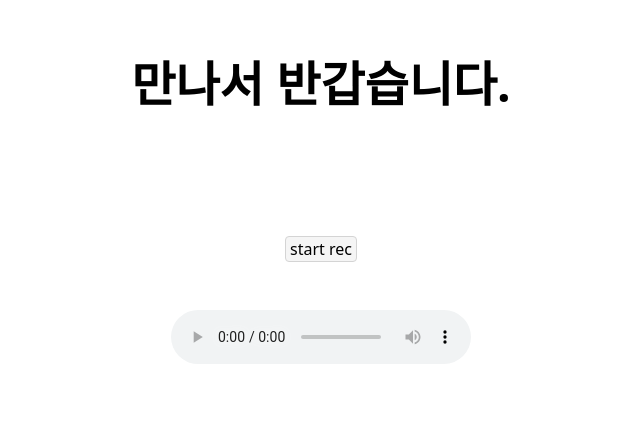
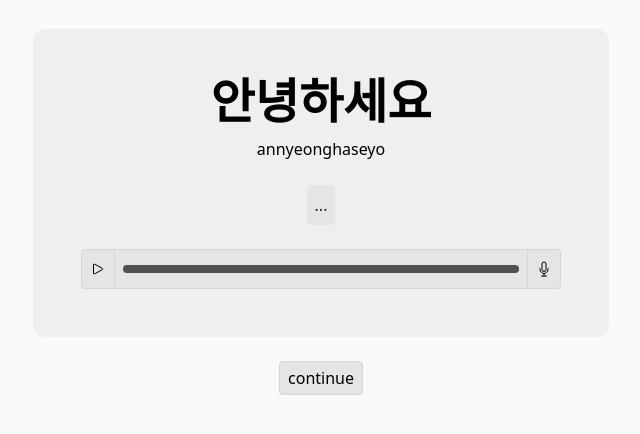
Before and after one commit to 60fov/polly, a Next.js app: page / in a window 1280 px wide. Shown: the part 188-622 px from the top of the page, without its empty margins (319-959 px from the left). Built offline with nearby package versions, Linux system fonts and the light colour scheme; no server answers.

Commit message:
ui update

```diff
--- a/package.json
+++ b/package.json
@@ -16,6 +16,7 @@
     "clsx": "^1.2.1",
     "eslint": "8.38.0",
     "eslint-config-next": "13.3.0",
+    "hark": "^1.2.3",
     "next": "13.3.0",
     "openai": "^3.2.1",
     "postcss": "8.4.21",
@@ -26,5 +27,8 @@
     "tailwindcss": "3.3.1",
     "typescript": "5.0.4",
     "zod": "^3.21.4"
+  },
+  "devDependencies": {
+    "@types/hark": "^1.2.2"
   }
 }
--- a/src/pages/api/speech/stt/[lang].ts
+++ b/src/pages/api/speech/stt/[lang].ts
@@ -25,7 +25,7 @@ async function querySTT(data: Buffer, lang: SupportedLanguage) {
   readable.push(data)
   readable.push(null)
   // @ts-ignore
-  readable.path = "audio.mp3"
+  readable.path = "audio.webm"
   return await openai.createTranscription(
     readable as unknown as File,
     "whisper-1",
--- a/src/pages/index.tsx
+++ b/src/pages/index.tsx
@@ -1,17 +1,31 @@
-import { useEffect, useRef, useState } from 'react'
+import { RefObject, useEffect, useReducer, useRef, useState } from 'react'
 import { cn } from '~/util/fns'
-
-const phrase = '만나서 반갑습니다.'
-
-// https://www.kianmusser.com/articles/react-where-put-websocket/
+import data from "~/util/data"
+import hark from "hark"
 
 export default function Home() {
   const audioStreamRef = useRef<MediaStream>()
   const mediaRecorderRef = useRef<MediaRecorder>()
   const audioRef = useRef<HTMLAudioElement>(null)
 
+  const [goals, setGoals] = useState<typeof data.korean[0][]>()
+
   const [isRecording, setIsRecording] = useState(false)
-  const [output, setOutput] = useState("")
+  const [transcription, setTranscription] = useState("")
+  const [transcriptionState, setTranscriptionState] = useState<"success" | "error" | "loading" | "idle">("idle")
+
+  const { currentTime, duration, isPlaying } = useAudioState(audioRef)
+
+  const [realTimeCurrentTime, setRealTimeCurrentTime] = useState(0)
+  useAnimationFrame(() => {
+    if (!audioRef.current) return
+    setRealTimeCurrentTime(audioRef.current.currentTime)
+  })
+
+  // init goals
+  useEffect(() => {
+    setGoals(shuffle(data.korean))
+  }, [])
 
   // audio onmount
   useEffect(() => {
@@ -19,6 +33,7 @@ export default function Home() {
       audio: true
     }).then((stream) => {
       audioStreamRef.current = stream
+
       mediaRecorderRef.current = new MediaRecorder(stream, {
         audioBitsPerSecond: 16_000,
         mimeType: 'audio/webm',
@@ -32,20 +47,28 @@ export default function Home() {
         const audioURL = URL.createObjectURL(e.data)
         audioRef.current.src = audioURL
         e.data.arrayBuffer()
-          .then((buffer) =>
-            fetch('/api/speech/stt/ko', {
+          .then((buffer) => {
+            setTranscriptionState("loading")
+            return fetch('/api/speech/stt/ko', {
               method: "POST",
               body: buffer
-            }))
+            })
+          })
           .then((resp) => resp.json())
-          .then((json) => setOutput(json.text))
+          .then((json) => {
+            setTranscriptionState("success")
+            return setTranscription(json.text)
+          })
+          .catch((error) => {
+            setTranscriptionState("error")
+            console.log(error)
+          })
       }
       console.log("audio stream: captured!")
     }).catch((err) => {
       console.warn(err)
     })
   }, [])
-
 
 
   const handleRecordButton: React.MouseEventHandler<HTMLButtonElement> = (e) => {
@@ -70,32 +93,219 @@ export default function Home() {
     console.log(`recorder state: ${recorder.state}`)
   }
 
+  const goal = goals?.[0]
+  const correct = (transcriptionState === "success" && transcription.replaceAll(".", "").replaceAll("?", "") === goal?.korean)
+
   return (
-    <main className={cn("h-screen flex justify-center items-center")}>
-      <div className={cn("flex flex-col gap-12 items-center")}>
+    <main className={cn("h-screen flex flex-col gap-6 justify-center items-center")}>
+      <div className={cn("flex flex-col gap-6 items-center p-12 w-full max-w-xl rounded-xl bg-neutral-200/50")}>
+        <div className={cn(
+          "flex flex-col gap-3 items-center"
+        )}>
           <span className={cn(
             "text-5xl font-bold",
-          output && (output === phrase ? "text-teal-500" : "text-rose-500"),
+            transcriptionState === "success" && (correct ? "text-teal-500" : "text-rose-500"),
             "transition-colors"
-        )}>{phrase}</span>
-        <span className={cn(
-          "text-3xl font-bold h-8",
-          "transition-colors"
-        )}>{output}</span>
+          )}>{goal?.korean}</span>
+          <span>{goal?.romanization}</span>
+          {/* <span>{goal.english}</span> */}
+        </div>
+        <div>
+          <p className={cn(
+            "text-neutral-800",
+            "p-2 rounded",
+            "bg-neutral-200"
+          )}>
+            {
+              transcriptionState === "loading" ? (
+                "processing audio..."
+              ) : transcriptionState === 'success' ? (
+                transcription
+              ) : transcriptionState === 'error' ? (
+                'failed to transcribe audio'
+              ) : "..."
+            }
+          </p>
+        </div>
+        <div className="flex h-10 bg-neutral-200 border border-neutral-300 rounded self-stretch overflow-hidden">
+          <button
+            onClick={() => {
+              const audio = audioRef.current
+              if (!audio) return
+              if (audio.paused) audio.play()
+              else audio.pause()
+            }}
+            className={cn(
+              "flex items-center justify-center p-2",
+              "hover:bg-neutral-100/50 active:bg-neutral-300",
+              "border-r border-r-neutral-300"
+            )}>{isPlaying ? <IconPause /> : <IconPlay />}</button>
+
+          <div className="flex items-center p-2 grow">
+            <ProgressBar value={!isRecording ? realTimeCurrentTime : undefined} max={duration} />
+          </div>
+
           <button
             className={cn(
-            "appearance-none leading-none",
-            "border p-1 rounded",
-            isRecording ? "bg-red-100 border-red-300 animate-pulse" : "bg-neutral-100 border-neutral-300",
+              "flex items-center justify-center p-2",
+              "hover:bg-neutral-100/50 active:bg-neutral-300",
+              "border-l border-l-neutral-300",
+              isRecording ? "animate-pulse text-red-400" : "text-black"
             )}
-          onClick={handleRecordButton}
-        >
-          {
-            isRecording ? "stop rec" : "start rec"
-          }
+            onClick={handleRecordButton}>
+            <IconMic />
           </button>
-        <audio ref={audioRef} controls></audio>
         </div>
-    </main >
+        <audio
+          ref={audioRef}
+        // controls
+        />
+      </div>
+      <button
+        className={cn(
+          "p-2 leading-none rounded bg-neutral-200 border border-neutral-300",
+          correct && "bg-cyan-200 hover:bg-cyan-200/50 active:bg-cyan-400 border-cyan-300 transition-all"
+        )}
+        onClick={() => {
+          setGoals(goals?.slice(1))
+          setTranscription("")
+          setTranscriptionState("idle")
+        }}
+        disabled={!correct}>
+        continue
+      </button>
+    </main>
   )
 }
+
+
+interface ProgressBarProps {
+  value?: number
+  max: number
+}
+
+const ProgressBar = (props: ProgressBarProps) => {
+  const {
+    value,
+    max
+  } = props
+
+  return (
+    <div
+      className={cn(
+        "w-full h-2 bg-neutral-400 rounded overflow-clip",
+      )}>
+      <div
+        className={cn(
+          "bg-black/50 h-full",
+          value === undefined && "animate-pulse"
+        )}
+        style={{ width: `${(value || max) / max * 100}%` }}>
+      </div>
+    </div>
+  )
+}
+
+const useAudioState = (ref: RefObject<HTMLAudioElement>) => {
+  const [currentTime, setCurrentTime] = useState(0)
+  const [isPlaying, setIsPlaying] = useState(false)
+  const [duration, setDuration] = useState(0)
+
+  useEffect(() => {
+    const audio = ref.current
+    if (!audio) return
+
+    const handleTimeUpdate = () => {
+      setCurrentTime(audio.currentTime)
+    }
+
+    const handlePlay = () => {
+      setIsPlaying(true)
+    }
+
+    const handlePause = () => {
+      setIsPlaying(false)
+    }
+
+    const handleDurationChange = (event: Event) => {
+      console.log('target duration', (event.currentTarget as HTMLAudioElement).duration)
+      console.log('audio duration', audio.duration)
+      setDuration(audio.duration)
+    }
+
+    audio.addEventListener('timeupdate', handleTimeUpdate)
+    audio.addEventListener('play', handlePlay)
+    audio.addEventListener('pause', handlePause)
+    audio.addEventListener('durationchange', handleDurationChange)
+
+    return () => {
+      audio.removeEventListener('timeupdate', handleTimeUpdate)
+      audio.removeEventListener('play', handlePlay)
+      audio.removeEventListener('pause', handlePause)
+      audio.removeEventListener('durationchange', handleDurationChange)
+
+    }
+  }, [ref])
+  return { currentTime, isPlaying, duration }
+}
+
+const useAnimationFrame = (callback: (delta: number) => void) => {
+  const refFrame = useRef<number>()
+  const refPrevTime = useRef<number>()
+
+  const animate: FrameRequestCallback = (time) => {
+    if (refPrevTime.current != undefined) {
+      const dt = time - refPrevTime.current
+      callback(dt)
+    }
+    refPrevTime.current = time
+    refFrame.current = requestAnimationFrame(animate)
+  }
+
+  useEffect(() => {
+    refFrame.current = requestAnimationFrame(animate);
+    return () => {
+      if (refFrame.current) cancelAnimationFrame(refFrame.current);
+    }
+  }, []);
+}
+
+const IconPlay = () => {
+  return (
+    <svg xmlns="http://www.w3.org/2000/svg" fill="none" viewBox="0 0 24 24" strokeWidth={1.5} stroke="currentColor" className="w-4 h-4">
+      <path strokeLinecap="round" strokeLinejoin="round" d="M5.25 5.653c0-.856.917-1.398 1.667-.986l11.54 6.348a1.125 1.125 0 010 1.971l-11.54 6.347a1.125 1.125 0 01-1.667-.985V5.653z" />
+    </svg>
+  )
+}
+const IconPause = () => {
+  return (
+    <svg xmlns="http://www.w3.org/2000/svg" fill="none" viewBox="0 0 24 24" strokeWidth={1.5} stroke="currentColor" className="w-4 h-4">
+      <path strokeLinecap="round" strokeLinejoin="round" d="M15.75 5.25v13.5m-7.5-13.5v13.5" />
+    </svg>
+  )
+}
+const IconMic = () => {
+  return (
+    <svg xmlns="http://www.w3.org/2000/svg" fill="none" viewBox="0 0 24 24" strokeWidth={1.5} stroke="currentColor" className="w-4 h-4">
+      <path strokeLinecap="round" strokeLinejoin="round" d="M12 18.75a6 6 0 006-6v-1.5m-6 7.5a6 6 0 01-6-6v-1.5m6 7.5v3.75m-3.75 0h7.5M12 15.75a3 3 0 01-3-3V4.5a3 3 0 116 0v8.25a3 3 0 01-3 3z" />
+    </svg>
+  )
+}
+
+function shuffle<T>(array: Array<T>) {
+  let currentIndex = array.length, randomIndex;
+
+  // While there remain elements to shuffle.
+  while (currentIndex != 0) {
+
+    // Pick a remaining element.
+    randomIndex = Math.floor(Math.random() * currentIndex);
+    currentIndex--;
+
+    // And swap it with the current element.
+    [array[currentIndex], array[randomIndex]] = [
+      array[randomIndex], array[currentIndex]];
+  }
+
+  return array;
+}
--- a/src/styles/globals.css
+++ b/src/styles/globals.css
@@ -17,6 +17,7 @@
 }
 
 body {
+  @apply bg-neutral-50;
   /* color: rgb(var(--foreground-rgb));
   background: linear-gradient(
       to bottom,
--- /dev/null
+++ b/src/util/data.ts
@@ -0,0 +1,58 @@
+const korean = [
+   {
+    "korean": "안녕하세요",
+    "romanization": "annyeonghaseyo",
+    "english": "hello"
+  },
+   {
+    "korean": "감사합니다",
+    "romanization": "gamsahamnida",
+    "english": "thank you"
+  },
+   {
+    "korean": "괜찮아요",
+    "romanization": "gwaenchana-yo",
+    "english": "it's okay"
+  },
+   {
+    "korean": "미안합니다",
+    "romanization": "mianhamnida",
+    "english": "I'm sorry"
+  },
+   {
+    "korean": "죄송합니다",
+    "romanization": "joesonghamnida",
+    "english": "I apologize"
+  },
+   {
+    "korean": "사랑해요",
+    "romanization": "saranghaeyo",
+    "english": "I love you"
+  },
+   {
+    "korean": "집에 가요",
+    "romanization": "jibe gayo",
+    "english": "let's go home"
+  },
+   {
+    "korean": "고마워요",
+    "romanization": "gomawoyo",
+    "english": "thank you (informal)"
+  },
+   {
+    "korean": "잘 자요",
+    "romanization": "jal jayo",
+    "english": "good night"
+  },
+   {
+    "korean": "좋은 하루 보내세요",
+    "romanization": "joeun haru bonaeseyo",
+    "english": "have a good day"
+  }
+]
+
+const data = {
+  korean
+}
+
+export default data
```
Also changed, not shown: 1 other file (tests, documents, lock files or other folders). Lines whose indentation alone changed are shown as unchanged.
